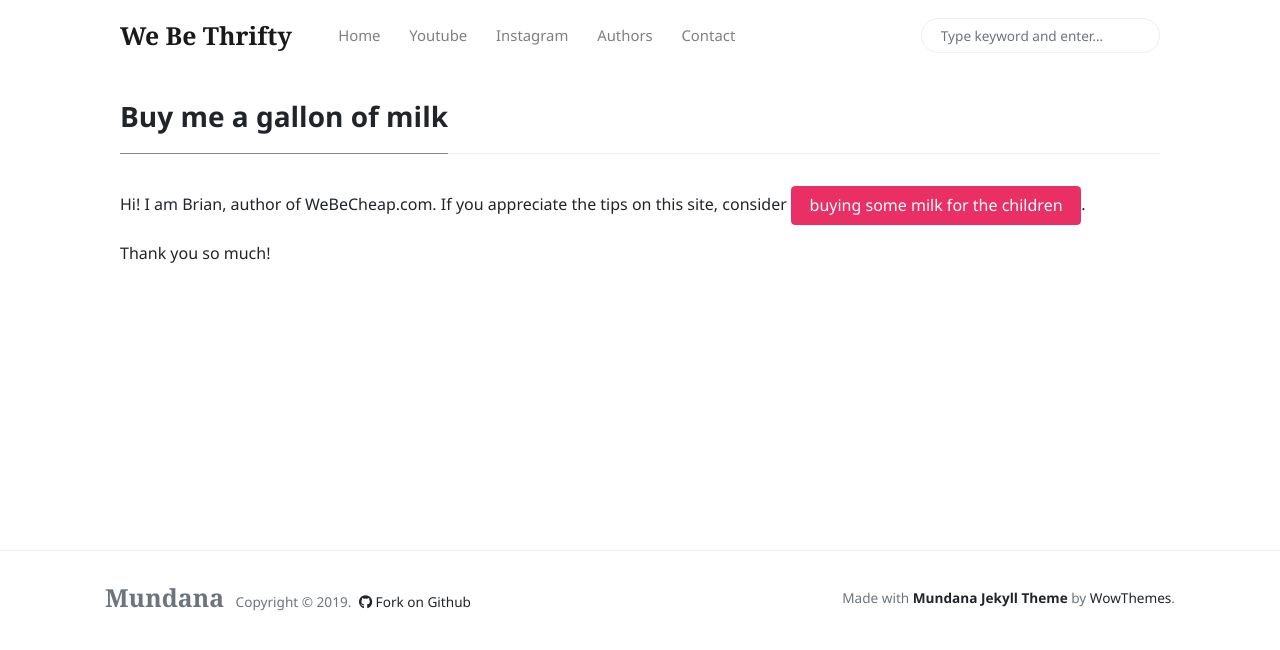
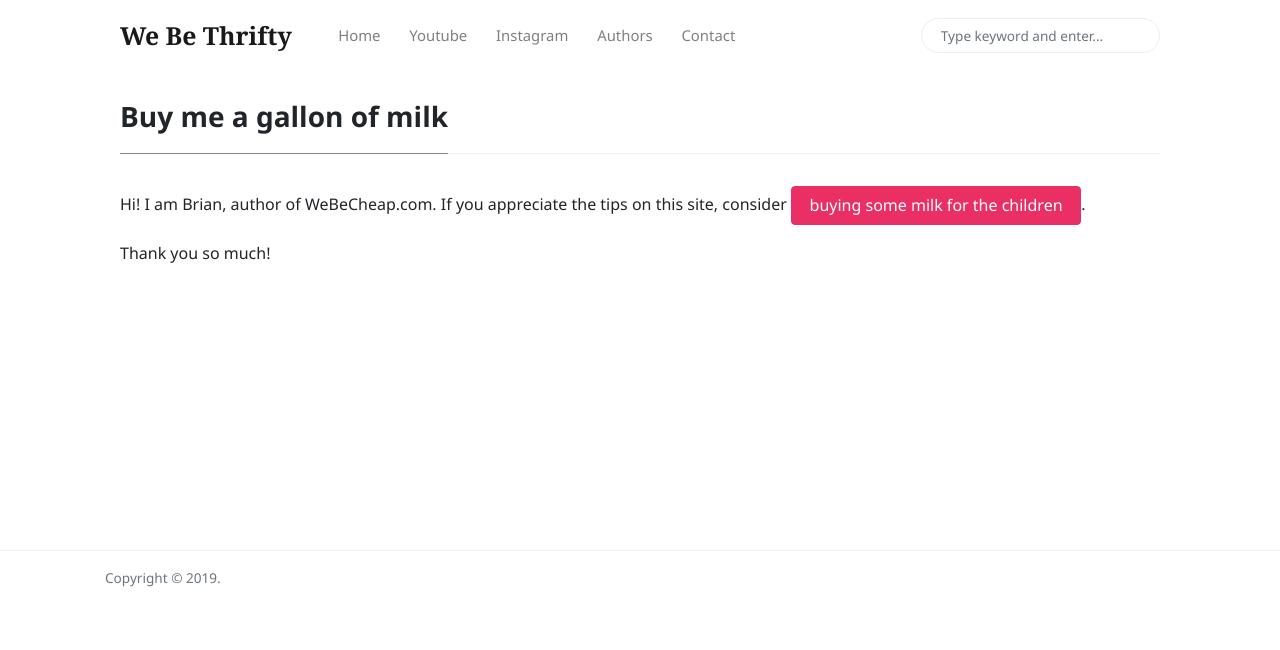
Before and after one commit to webethrifty/webethrifty.github.io, a Jekyll site: the page built from _pages/buy-me-a-gallon-of-milk.md, in a window 1280 px wide. Shown: the top 650 px of the page. Built offline with Jekyll 4.4.1, drawn with Linux system fonts in a browser that asks for light colours; nearby versions of some CDN libraries.

```diff
--- a/_layouts/default.html
+++ b/_layouts/default.html
@@ -77,15 +77,7 @@
         <div class="container">
         <div class="row align-items-center justify-content-between">
             <div>
-                <span class="navbar-brand mr-2 mb-0"><strong>Mundana</strong></span>
                 <span>Copyright © <script>document.write(new Date().getFullYear())</script>.</span>
-
-                <!--  Github Repo Star Btn-->
-                <a class="text-dark ml-1" target="_blank" href="https://github.com/wowthemesnet/mundana-theme-jekyll"><i class="fab fa-github"></i> Fork on Github</a>
-
-            </div>
-            <div>
-                Made with <a target="_blank" class="text-dark font-weight-bold" href="https://www.wowthemes.net/mundana-jekyll-theme/"> Mundana Jekyll Theme </a> by <a class="text-dark" target="_blank" href="https://www.wowthemes.net">WowThemes</a>.
             </div>
         </div>
         </div>
```
Also changed, not shown: index.md (+2 -2 lines).
